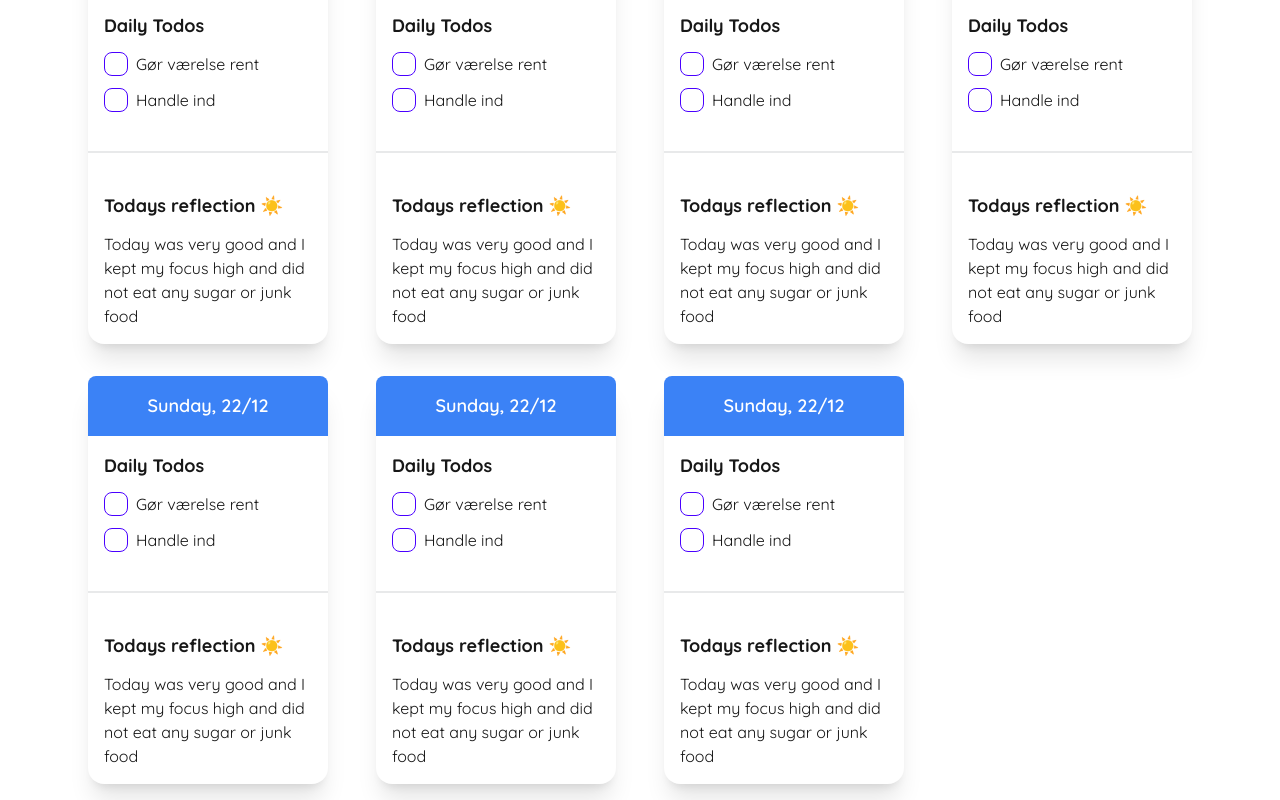
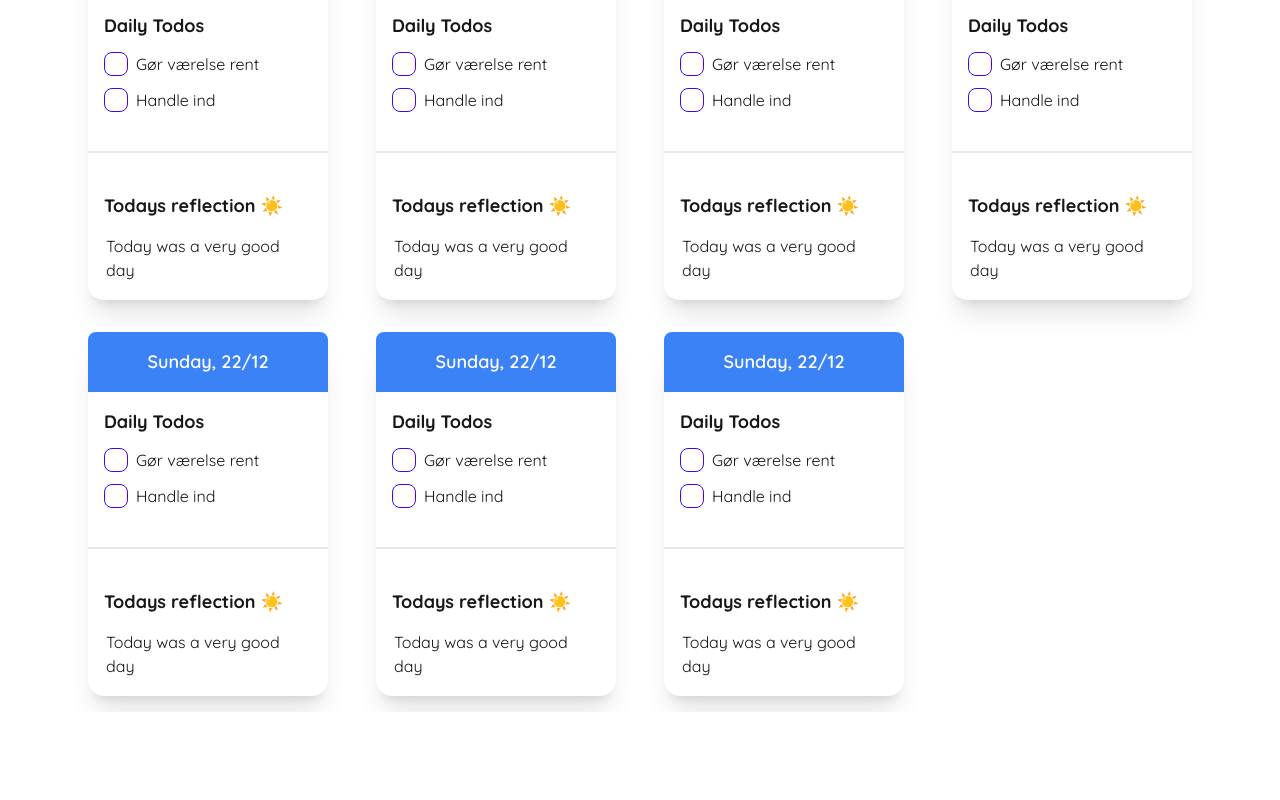
Before and after one commit to NumanBashir/dream_and_do_digital, a Next.js app: page / in a window 1280 px wide. Shown: the part 642-1442 px from the top of the page. After the commit the page ends 1354 px from the top, so only its background shows below. Built offline with nearby package versions, Linux system fonts and the light colour scheme.

Commit message:
working on changing reflection field

```diff
--- a/components/DayView.tsx
+++ b/components/DayView.tsx
@@ -1,9 +1,18 @@
-import React from "react";
-import { addDays, format } from "date-fns";
+"use client";
+
+import { useState } from "react";
+import { format } from "date-fns";
 
 const DayView = () => {
   const currentDate = new Date();
   const formatedDate = format(currentDate, "eeee, dd/MM");
+
+  const [isEditing, setIsEditing] = useState(false);
+  const [reflection, setReflection] = useState("Today was a very good day");
+
+  const handleBlur = () => {
+    setIsEditing(false);
+  };
 
   return (
     <div>
@@ -30,10 +39,23 @@ const DayView = () => {
         {/* Reflection section */}
         <div className="p-4 space-y-3">
           <h1 className="text-lg font-bold">Todays reflection ☀️</h1>
-          <p>
-            Today was very good and I kept my focus high and did not eat any
-            sugar or junk food
-          </p>
+          {isEditing ? (
+            <textarea
+              className="w-full border-2 border-blue-500 rounded h-20 hover:border-solid"
+              value={reflection}
+              onChange={(e) => setReflection(e.target.value)}
+              onBlur={handleBlur}
+              rows={10}
+              autoFocus
+            />
+          ) : (
+            <p
+              className="hover:border-solid border-2 border-transparent cursor-pointer"
+              onClick={() => setIsEditing(true)}
+            >
+              {reflection}
+            </p>
+          )}
         </div>
       </div>
     </div>
```
